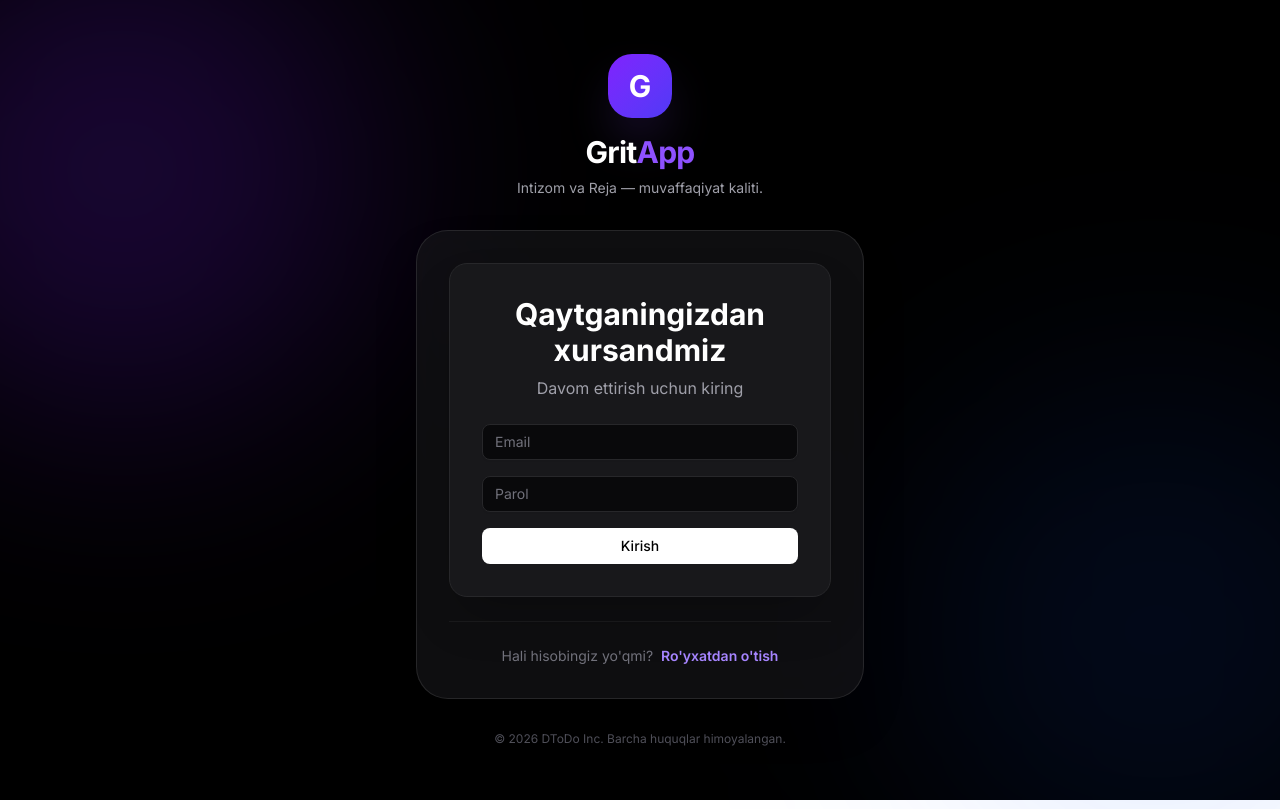
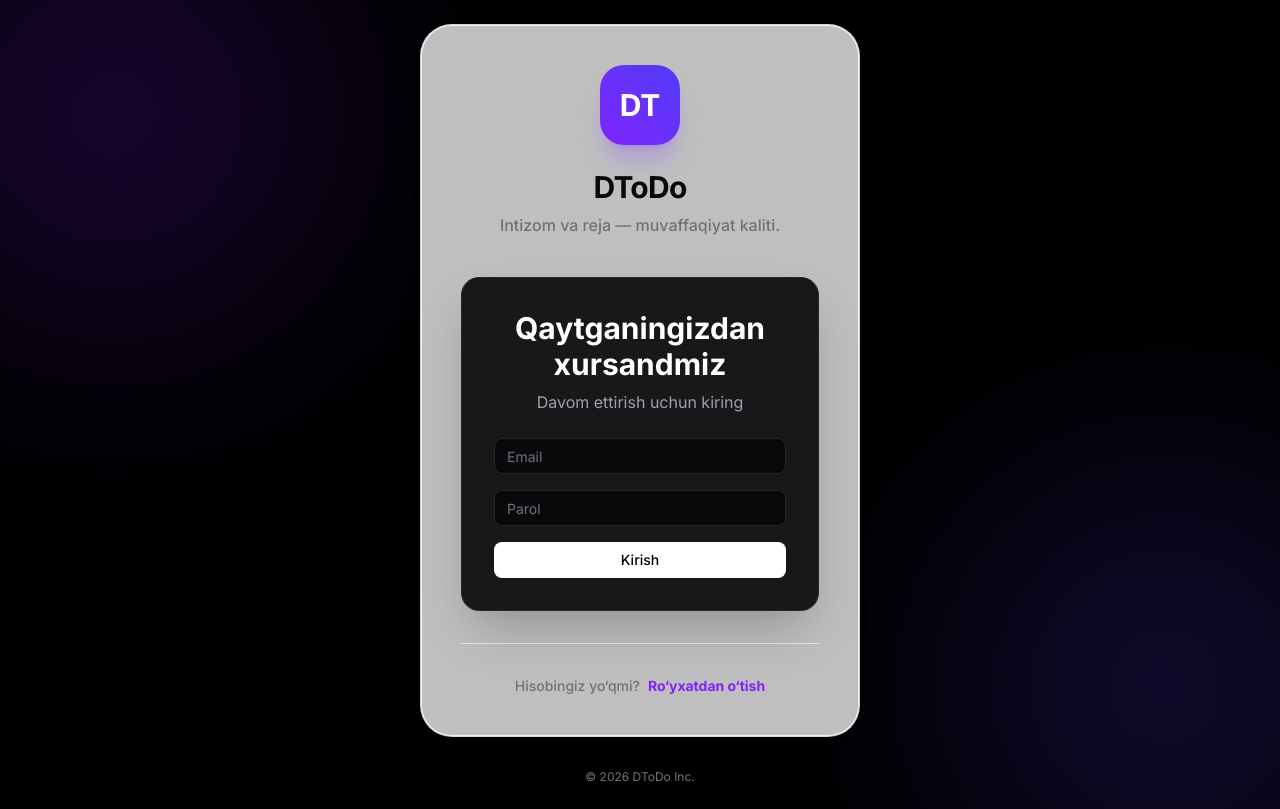
Before and after one commit to Macho006/DtodoList, a Next.js app: page / in a window 1280 px wide. Built offline with nearby package versions, Linux system fonts and the light colour scheme.

Commit message:
fix calendar

```diff
--- a/app/auth/page.tsx
+++ b/app/auth/page.tsx
@@ -12,17 +12,12 @@ export default function AuthPage() {
   return (
     <main className="relative flex min-h-screen items-center justify-center overflow-hidden p-6">
 
-      <div className="absolute top-6 right-6 z-50">
-        <ThemeToggle />
-      </div>
-
       <motion.div
         initial={{ opacity: 0, scale: 0.9, y: 30 }}
         animate={{ opacity: 1, scale: 1, y: 0 }}
         transition={{ duration: 0.6, type: "spring", stiffness: 90 }}
         className="w-full max-w-[440px]"
       >
-        {/* Shadow-2xl va backdrop-blur-3xl ideal kontrast beradi */}
         <div className="ios-card p-10 shadow-2xl backdrop-blur-3xl bg-white/60 dark:bg-black/40">
 
           <div className="text-center mb-10">
@@ -34,7 +29,7 @@ export default function AuthPage() {
             </motion.div>
             <h1 className="text-3xl font-bold text-foreground tracking-tight">DToDo ID</h1>
             <p className="text-zinc-500 font-medium mt-2">
-              Kelajak sport tizimiga xush kelibsiz.
+              Intizom va reja — muvaffaqiyat kaliti.
             </p>
           </div>
 
@@ -66,17 +61,21 @@ export default function AuthPage() {
 
           <div className="mt-8 pt-8 border-t border-zinc-200 dark:border-white/10 text-center">
              <p className="text-sm font-medium text-zinc-500">
-               {isLogin ? "Hisobingiz yo'qmi?" : "Hisobingiz bormi?"}
+               {isLogin ? "Hisobingiz yo‘qmi?" : "Hisobingiz bormi?"}
                <button
                  onClick={() => setIsLogin(!isLogin)}
                  className="ml-2 font-bold text-violet-600 hover:text-violet-500 transition-colors"
                >
-                 {isLogin ? "Yaratish" : "Kirish"}
+                 {isLogin ? "Ro‘yxatdan o‘tish" : "Kirish"}
                </button>
              </p>
           </div>
 
         </div>
+
+        <p className="text-center text-zinc-500 text-xs mt-8">
+          © {new Date().getFullYear()} DToDo Inc.
+        </p>
       </motion.div>
     </main>
   );
--- a/app/page.tsx
+++ b/app/page.tsx
@@ -4,88 +4,93 @@ import { useState } from "react";
 import { motion, AnimatePresence } from "framer-motion";
 import LoginForm from "@/components/auth/LoginForm";
 import RegisterForm from "@/components/auth/RegisterForm";
+import { ThemeToggle } from "@/components/ui/ThemeToggle";
 
 export default function AuthPage() {
   const [isLogin, setIsLogin] = useState(true);
 
   return (
-    <div className="min-h-screen bg-black relative flex flex-col items-center justify-center p-4 overflow-hidden">
+    <main className="relative flex min-h-screen items-center justify-center overflow-hidden p-6 bg-black">
 
-      {/* 1. Orqa Fon Effektlari (Dashboard bilan bir xil uslubda) */}
-      <div className="fixed inset-0 pointer-events-none">
-        <div className="absolute top-[-10%] left-[-10%] w-[500px] h-[500px] bg-violet-600/20 rounded-full blur-[120px]" />
-        <div className="absolute bottom-[-10%] right-[-10%] w-[500px] h-[500px] bg-blue-600/10 rounded-full blur-[120px]" />
+      {/* Orqa fon gradient effektlari */}
+      <div className="pointer-events-none fixed inset-0">
+        <div className="absolute -top-24 -left-24 w-[420px] h-[420px] bg-violet-600/20 rounded-full blur-[120px]" />
+        <div className="absolute -bottom-24 -right-24 w-[420px] h-[420px] bg-indigo-600/20 rounded-full blur-[120px]" />
       </div>
 
-      <div className="relative z-10 w-full max-w-md">
+      {/* Auth Card */}
+      <motion.div
+        initial={{ opacity: 0, scale: 0.9, y: 30 }}
+        animate={{ opacity: 1, scale: 1, y: 0 }}
+        transition={{ duration: 0.6, type: "spring", stiffness: 90 }}
+        className="relative z-10 w-full max-w-[440px]"
+      >
+        <div className="ios-card p-10 shadow-2xl backdrop-blur-3xl bg-white/60 dark:bg-black/40 rounded-[32px] border border-white/10">
 
-        {/* 2. Logo va Sarlavha */}
+          {/* Logo + Title */}
+          <div className="text-center mb-10">
             <motion.div
-          initial={{ opacity: 0, y: -20 }}
-          animate={{ opacity: 1, y: 0 }}
-          transition={{ duration: 0.5 }}
-          className="text-center mb-8"
+              whileHover={{ scale: 1.05, rotate: 5 }}
+              className="w-20 h-20 mx-auto bg-gradient-to-tr from-violet-600 to-indigo-600 rounded-[24px] flex items-center justify-center text-white text-3xl font-bold shadow-xl shadow-violet-500/30 mb-6"
             >
-          <div className="w-16 h-16 bg-gradient-to-br from-violet-600 to-indigo-600 rounded-[24px] flex items-center justify-center text-white shadow-2xl shadow-violet-500/30 mx-auto mb-4">
-            <span className="font-bold text-3xl">G</span>
-          </div>
-          <h1 className="text-3xl font-bold text-white tracking-tight">
-            Grit<span className="text-violet-500">App</span>
-          </h1>
-          <p className="text-zinc-400 text-sm mt-2">
-            Intizom va Reja — muvaffaqiyat kaliti.
-          </p>
+              DT
             </motion.div>
 
-        {/* 3. Auth Karta (Login/Register) */}
-        <motion.div
-          initial={{ opacity: 0, scale: 0.95 }}
-          animate={{ opacity: 1, scale: 1 }}
-          transition={{ duration: 0.5, delay: 0.1 }}
-          className="bg-zinc-900/60 border border-white/10 backdrop-blur-xl rounded-[32px] p-8 shadow-2xl"
-        >
+            <h1 className="text-3xl font-bold text-foreground tracking-tight">
+              DToDo
+            </h1>
+            <p className="text-zinc-500 font-medium mt-2">
+              Intizom va reja — muvaffaqiyat kaliti.
+            </p>
+          </div>
+
+          {/* Login / Register */}
+          <div className="relative min-h-[320px]">
             <AnimatePresence mode="wait">
               {isLogin ? (
                 <motion.div
                   key="login"
-                initial={{ opacity: 0, x: -20 }}
-                animate={{ opacity: 1, x: 0 }}
-                exit={{ opacity: 0, x: 20 }}
-                transition={{ duration: 0.2 }}
+                  initial={{ opacity: 0, x: -20, filter: "blur(6px)" }}
+                  animate={{ opacity: 1, x: 0, filter: "blur(0px)" }}
+                  exit={{ opacity: 0, x: 20, filter: "blur(6px)" }}
+                  transition={{ duration: 0.3 }}
                 >
                   <LoginForm />
                 </motion.div>
               ) : (
                 <motion.div
                   key="register"
-                initial={{ opacity: 0, x: 20 }}
-                animate={{ opacity: 1, x: 0 }}
-                exit={{ opacity: 0, x: -20 }}
-                transition={{ duration: 0.2 }}
+                  initial={{ opacity: 0, x: 20, filter: "blur(6px)" }}
+                  animate={{ opacity: 1, x: 0, filter: "blur(0px)" }}
+                  exit={{ opacity: 0, x: -20, filter: "blur(6px)" }}
+                  transition={{ duration: 0.3 }}
                 >
                   <RegisterForm />
                 </motion.div>
               )}
             </AnimatePresence>
+          </div>
 
-          {/* 4. Footer (Almashtirish tugmasi) */}
-          <div className="mt-6 pt-6 border-t border-white/5 text-center">
-            <p className="text-zinc-500 text-sm">
-              {isLogin ? "Hali hisobingiz yo'qmi?" : "Hisobingiz bormi?"}
+          {/* Switch */}
+          <div className="mt-8 pt-8 border-t border-zinc-200 dark:border-white/10 text-center">
+            <p className="text-sm font-medium text-zinc-500">
+              {isLogin ? "Hisobingiz yo‘qmi?" : "Hisobingiz bormi?"}
               <button
                 onClick={() => setIsLogin(!isLogin)}
-                className="ml-2 text-violet-400 font-semibold hover:text-violet-300 transition-colors focus:outline-none"
+                className="ml-2 font-bold text-violet-600 hover:text-violet-500 transition-colors"
               >
-                {isLogin ? "Ro'yxatdan o'tish" : "Kirish"}
+                {isLogin ? "Ro‘yxatdan o‘tish" : "Kirish"}
               </button>
             </p>
           </div>
+
+        </div>
+
+        {/* Footer */}
+        <p className="text-center text-zinc-500 text-xs mt-8">
+          © {new Date().getFullYear()} DToDo Inc.
+        </p>
       </motion.div>
-
-        <p className="text-center text-zinc-600 text-xs mt-8">
-          &copy; {new Date().getFullYear()} DToDo Inc. Barcha huquqlar himoyalangan.
-        </p>
-      </div>
-    </div>
+    </main>
   );
 }
```
Lines whose indentation alone changed are shown as unchanged.
